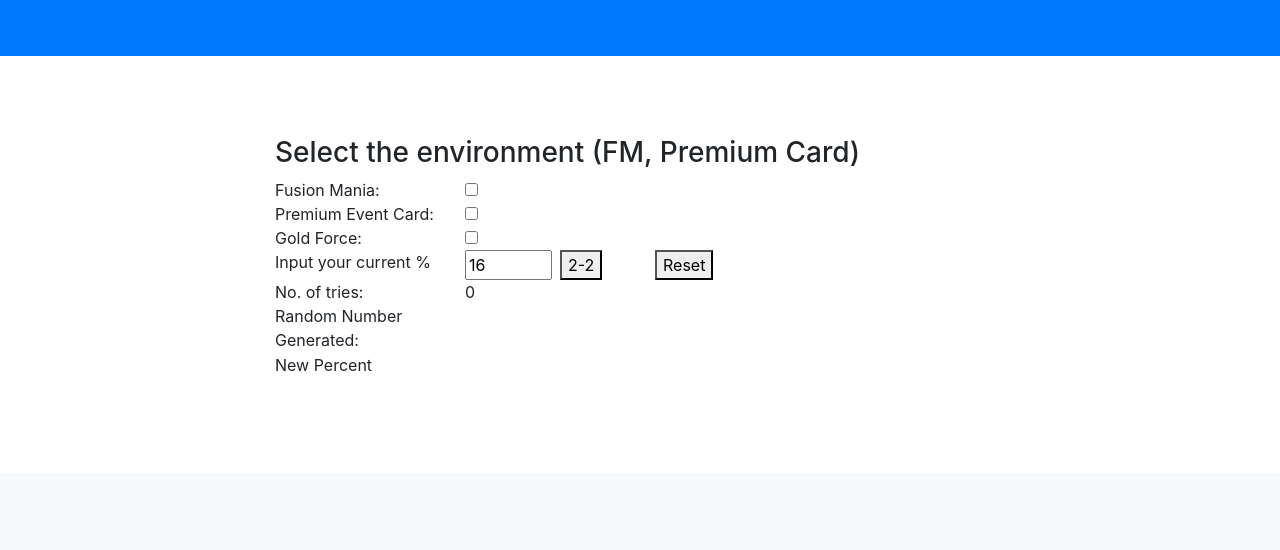
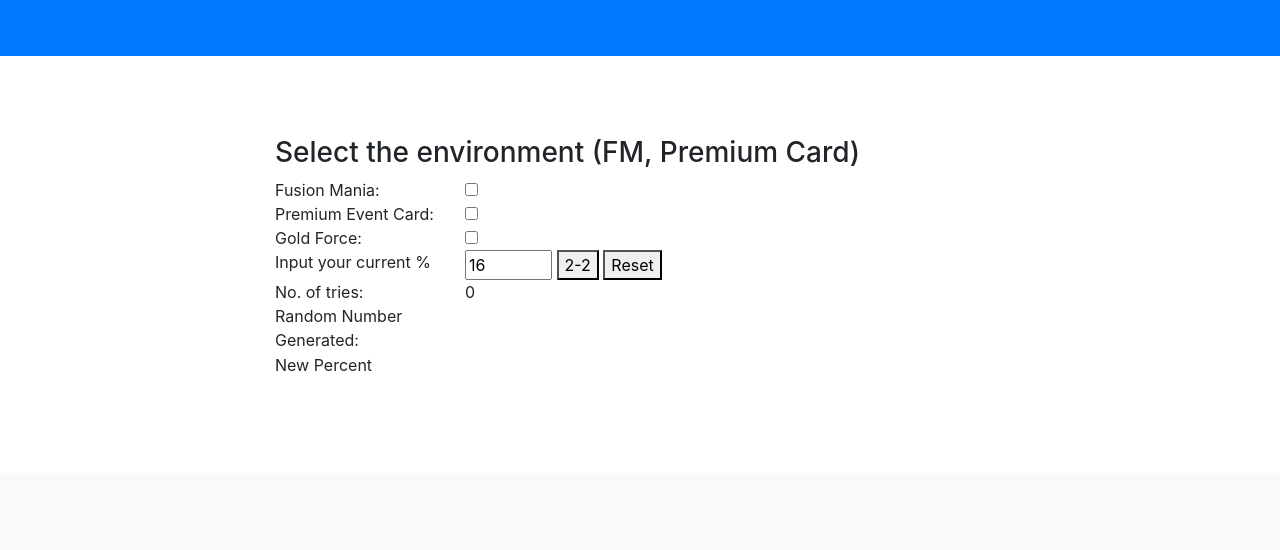
Before and after one commit to Jiajin/spstuffs, a website with bundled scripts: page 22sim.html in a window 1280 px wide. Shown: the part 170-720 px from the top of the page. Built offline with nearby package versions, Linux system fonts and the light colour scheme.

Commit message:
resized Okarin. Buttons adjusted
Okarin is now bootstrap fluid.
2-2 and reset buttons are now in a single row.

```diff
--- a/22sim.html
+++ b/22sim.html
@@ -72,7 +72,7 @@
     <span class="close">&times;</span>
 	<div class="row">
 	<div class="col-sm-4">
-		<img src="https://media1.tenor.com/images/dab0d339e3e87e6dc7c96e68882f1007/tenor.gif" alt="okarin" width="300" height="200">
+		<img src="https://media1.tenor.com/images/dab0d339e3e87e6dc7c96e68882f1007/tenor.gif" alt="okarin" class="img-fluid">
 	</div>
 	<div class="col-sm-4">
 		You got pwned by Q!
@@ -160,9 +160,11 @@
 		<div class="row">
 			<div class="col-lg-2 col-sm-0"></div>
 			<div class="col-lg-2">Input your current %</div>
-			<div class="col-lg-1"> <input id="inputPercent" type="number" value="16" min="9" max="36" ></div>
-			<div class="col-lg-1"><button id="22button" onclick="main()">2-2</button></div>
-			<div class="col-lg-1"><button id="clearBtn" onclick="clearFunction()">Reset</button></div>
+			<div class="col-lg-4">
+				<input id="inputPercent" type="number" value="16" min="9" max="36" >
+				<button id="22button" onclick="main()">2-2</button>
+				<button id="clearBtn" onclick="clearFunction()">Reset</button>
+			</div>
 		</div>
 
 		<div class="row">
```
Also changed, not shown: 22sim_ch.html (+6 -4 lines).
